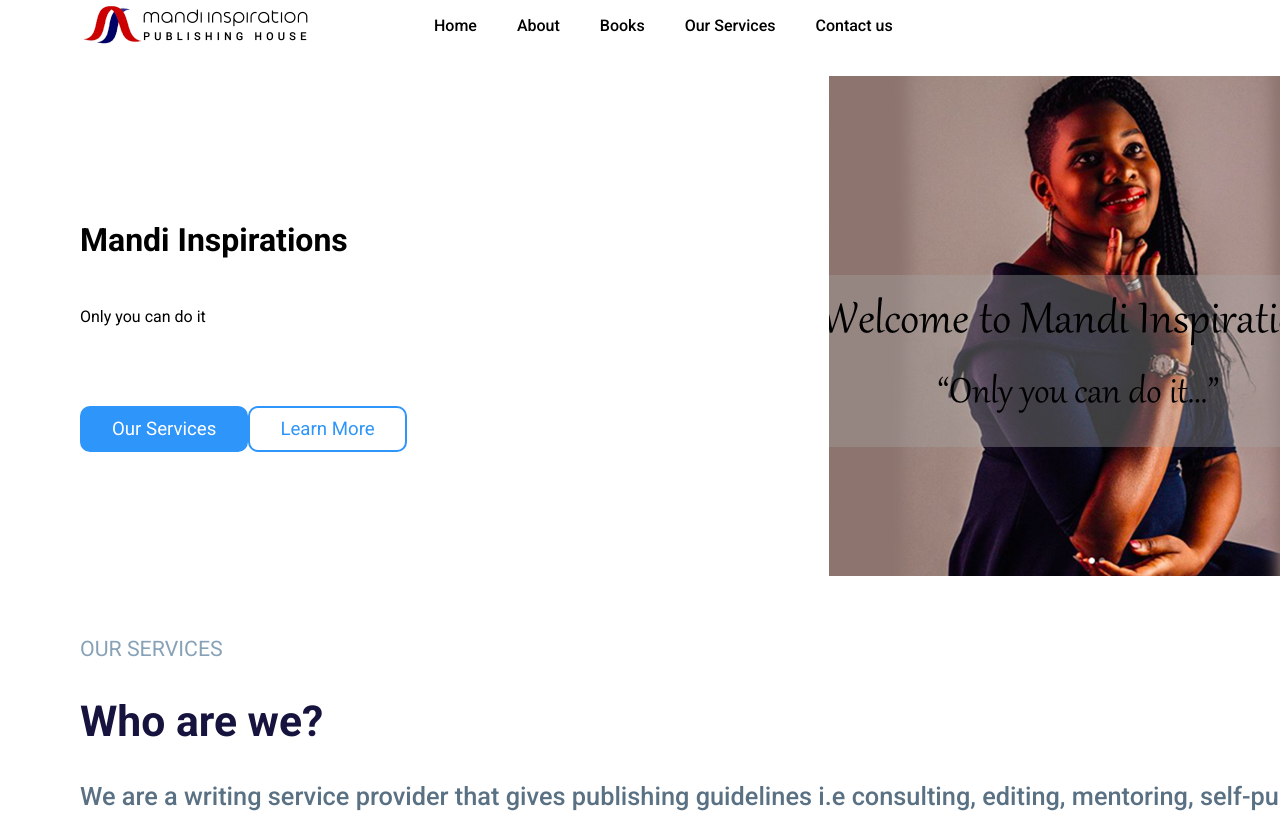
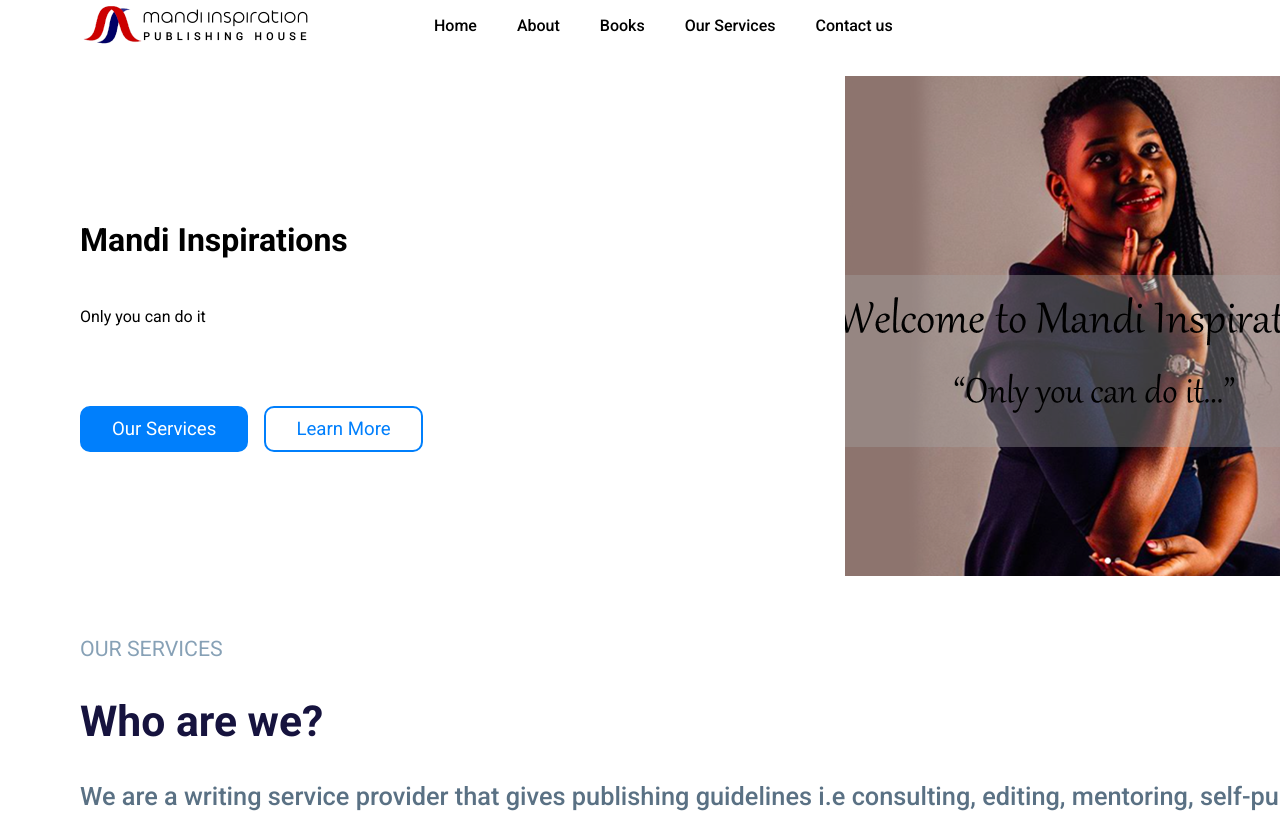
Before and after one commit to TehillahK/Mand-inspiration-web, a React (Create React App) app: page / in a window 1280 px wide. Shown: the top 813 px of the page. Built offline with nearby package versions, Linux system fonts and the light colour scheme.

Commit message:
button press feedback

```diff
--- a/src/presentation/scss/_buttons.scss
+++ b/src/presentation/scss/_buttons.scss
@@ -6,6 +6,7 @@
   font-weight: 400;
  // width: $button-width;
  // height:$button-height;
+  margin-right: 1rem;
   text-decoration: none ;
   background-color: globals.$sky-blue;
   font-size: 14pt;
@@ -16,7 +17,7 @@
   border-radius: 10px;
 }
 .blue-button:hover{
-
+  background-color: #008bfc;;
 }
 .white-button{
   color: globals.$sky-blue;
@@ -31,6 +32,11 @@
   display: inline-block;
   border:2px globals.$sky-blue  solid;
   border-radius: 10px;
+}
+
+.white-button:hover{
+  color: hotpink;
+  //background-color: globals.$sky-blue;
 }
 .buttons{
   display: inline-flex;
--- a/src/presentation/scss/_globals.scss
+++ b/src/presentation/scss/_globals.scss
@@ -1,6 +1,6 @@
 @import url('https://fonts.googleapis.com/css2?family=Roboto:wght@400;500;700&display=swap');
 
 $roboto:'Roboto',sans-serif;
-$sky-blue: #2e95fa;
+$sky-blue: #007FFC;
 $footer-color:#170C3FFF;
 $light-blue:#007CFFFF;
```
Also changed, not shown: src/presentation/dist/css/main.css, 1 other file (tests, documents, lock files or other folders).
